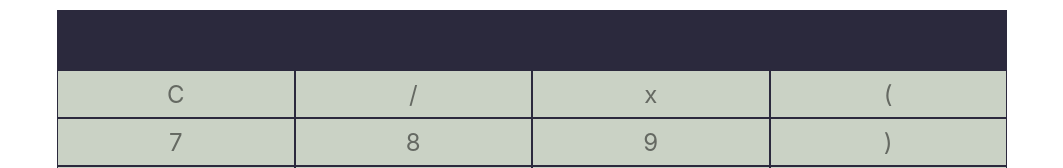
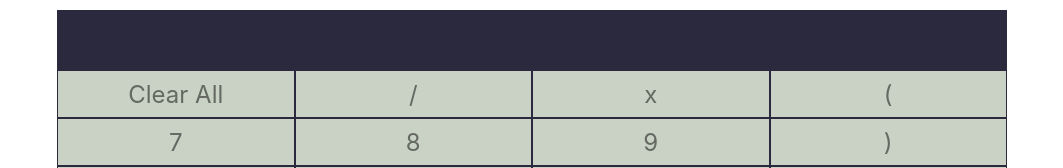
Before and after one commit to Gagandeep-Kaur-01/Calculator_React, a React (Create React App) app: page / in a window 1280 px wide. Shown: the part 234-402 px from the top of the page, without its empty margins (108-1171 px from the left). Built offline with nearby package versions, Linux system fonts and the light colour scheme.

Commit message:
added label

```diff
--- a/src/components/Calculator.js
+++ b/src/components/Calculator.js
@@ -49,7 +49,7 @@ class Calculator extends Component {
             <div className="Calculator">
                 <Display data={this.state.data}/>
                 <Keypad>
-                    <Button onClick={this.handleClick} label="C" value="clear" />
+                    <Button onClick={this.handleClick} label="Clear All" value="clear" />
                     <Button onClick={this.handleClick} label="7" value="7" />
                     <Button onClick={this.handleClick} label="4" value="4" />
                     <Button onClick={this.handleClick} label="1" value="1" />
```
